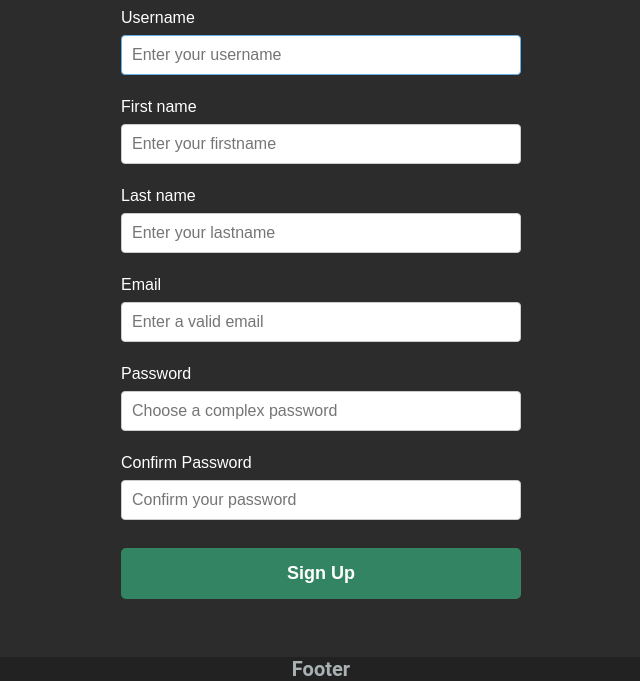
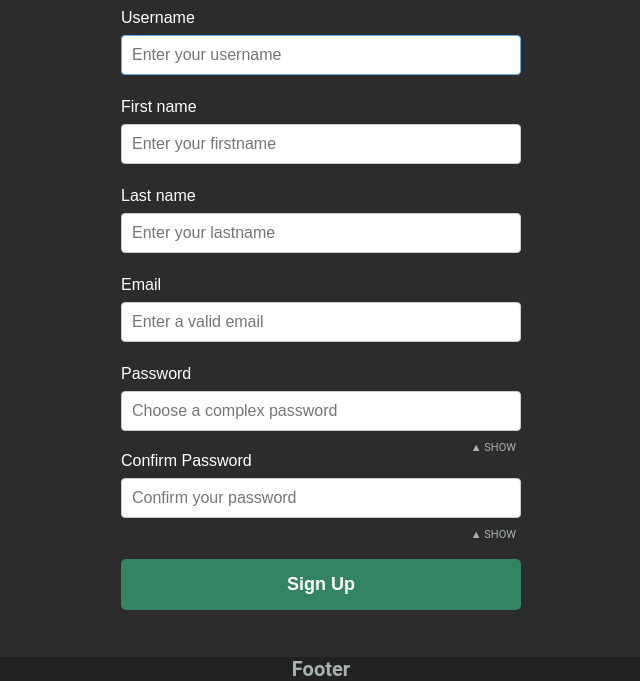
Before and after one commit to electrikbox/Cronos, a Django app: page /accounts/signup/ in a window 1280 px wide. Shown: the part 119-800 px from the top of the page, without its empty margins (319-959 px from the left). Run offline with Django 3.2, Linux system fonts and the light colour scheme.

Commit message:
toggle password show/hide

```diff
--- a/Cronos_server/static/css/forms.css
+++ b/Cronos_server/static/css/forms.css
@@ -38,12 +38,16 @@
 	font-size: 18px;
 	font-weight: bold;
 	text-align: center;
-	margin: 15px 0 10px 0;
+	margin: 10px 0 10px 0;
 	background-color: rgb(51, 132, 98);
 	color: white;
 	border: none;
 	border-radius: 5px;
 	cursor: pointer;
+}
+.signup_form label[for="id_password2"] {
+	margin-top: -10px;
+	padding-top: 0px;
 }
 
 .login_form input[type="text"]:focus,
@@ -84,3 +88,15 @@
     text-align: center;
     font-family: sans-serif;
 }
+.showPwd {
+	font-family: var(--main-font-family);
+	color: var(--text-color);
+	font-size: 11px;
+	cursor: pointer;
+	text-align: right;
+	margin-right: 5px;
+	margin-top: -3px;
+}
+.showPwd:hover {
+	color: var(--link-color);
+}
--- /dev/null
+++ b/Cronos_server/static/js/toggle_show_pwd.js
@@ -0,0 +1,21 @@
+document.addEventListener('DOMContentLoaded', function () {
+  const passwordInputs = document.querySelectorAll('input[type="password"]');
+
+  passwordInputs.forEach(function (passwordInput) {
+    const showPwd = document.createElement('span');
+    showPwd.textContent = '▲ SHOW';
+    showPwd.classList.add('showPwd');
+
+    passwordInput.insertAdjacentElement('afterend', showPwd);
+
+    showPwd.addEventListener('click', function () {
+      if (passwordInput.type === 'password') {
+        passwordInput.type = 'text';
+        showPwd.textContent = '▽ HIDE';
+      } else {
+        passwordInput.type = 'password';
+        showPwd.textContent = '▲ SHOW';
+      }
+    });
+  });
+});
--- a/Cronos_server/templates/accounts/login.html
+++ b/Cronos_server/templates/accounts/login.html
@@ -6,6 +6,7 @@
 
 {% block head %}
 <link rel="stylesheet" href="{% static '/css/forms.css' %}"/>
+<script src="{% static '/js/toggle_show_pwd.js' %}"></script>
 {% endblock %}
 
 {% block main %}
--- a/Cronos_server/templates/accounts/signup.html
+++ b/Cronos_server/templates/accounts/signup.html
@@ -6,6 +6,7 @@
 
 {% block head %}
 <link rel="stylesheet" href="{% static '/css/forms.css' %}"/>
+<script src="{% static '/js/toggle_show_pwd.js' %}"></script>
 {% endblock %}
 
 {% block main %}
```
